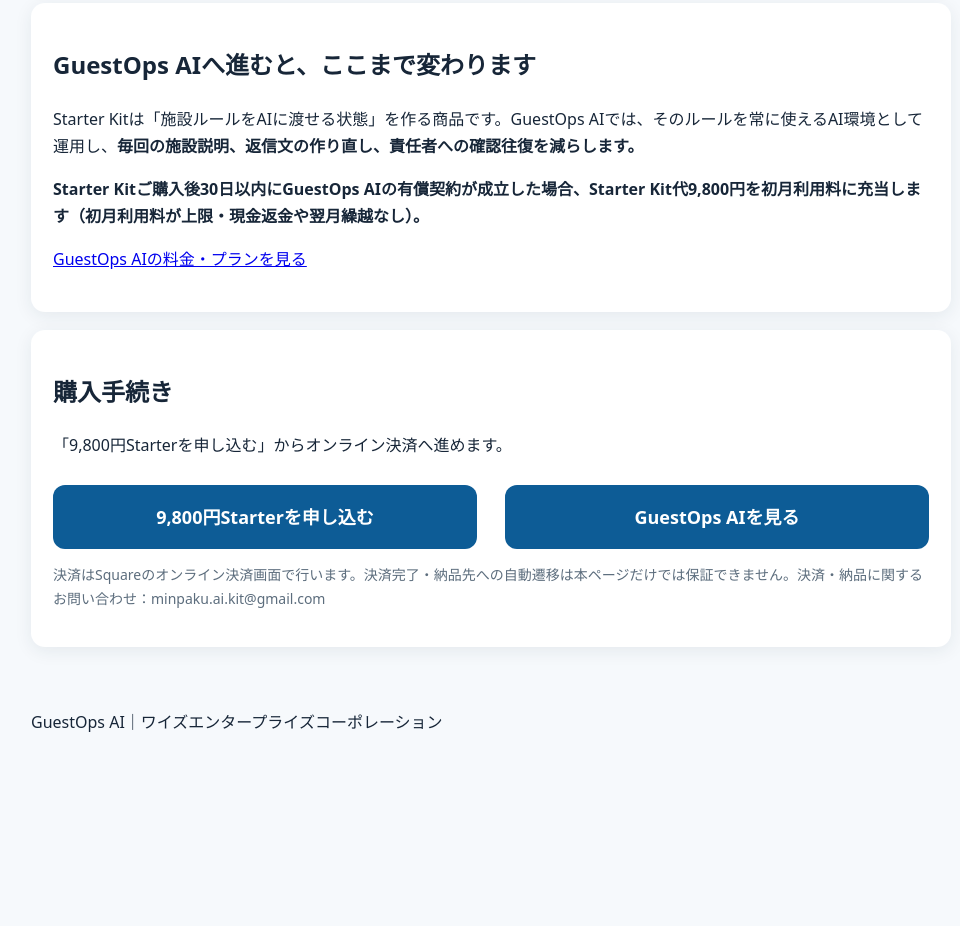
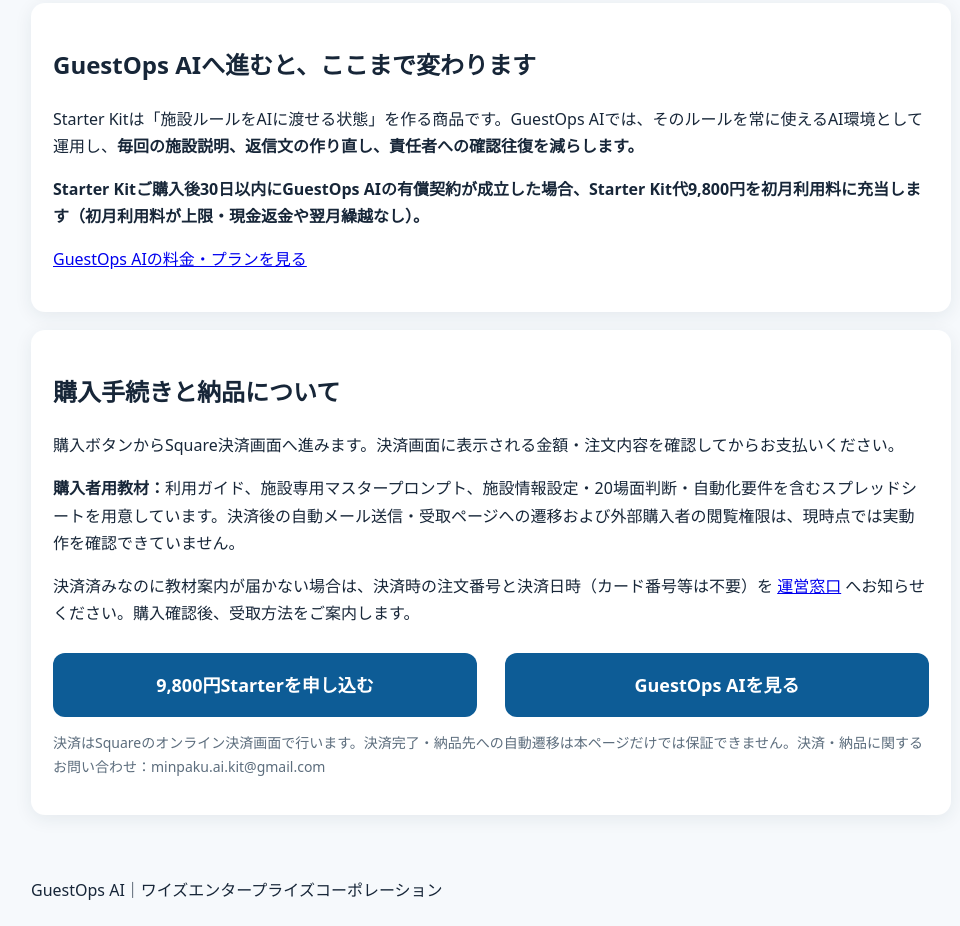
Before and after one commit to ysenterprisecorporation-ship-it/guestops-ai, a website: page docs/starter/order/index.html in a window 1280 px wide. Shown: the part 943-1869 px from the top of the page, without its empty margins (149-1109 px from the left). Before the commit the page ends 1701 px from the top, so only its background shows below. Drawn offline with Linux system fonts and the light colour scheme.

Commit message:
Clarify Starter fulfillment fallback and monthly subscription intake before checkout validation

```diff
--- a/docs/starter/order/index.html
+++ b/docs/starter/order/index.html
@@ -13,7 +13,7 @@
 <section class="card"><div class="price">9,800円 <span class="small">買い切り</span></div><p>1〜3施設程度で、まず手動AI運用を整えたい事業者向けです。</p><div class="grid"><div><h2>納品内容</h2><ul><li>施設情報設定シート</li><li>20場面の返信判断テンプレート</li><li>施設専用マスタープロンプト</li><li>責任者確認・緊急停止条件</li><li>利用手順</li><li>GuestOps AI移行用の自動化要件整理シート</li></ul></div><div><h2>Starterでは自動化しないもの</h2><ul><li>予約サイト・予約管理システムとの自動連携</li><li>AIによる自動送信</li><li>予約日時に合わせた自動メッセージ</li><li>料金の自動変更</li><li>本人確認の自動化</li></ul><p>これらは月額GuestOps AIにおける導入検討対象です。すべてが標準実装済み・提供保証済みという意味ではありません。導入前に対応範囲を確定します。</p></div></div></section>
 
 <section class="card"><h2>GuestOps AIへ進むと、ここまで変わります</h2><p>Starter Kitは「施設ルールをAIに渡せる状態」を作る商品です。GuestOps AIでは、そのルールを常に使えるAI環境として運用し、<strong>毎回の施設説明、返信文の作り直し、責任者への確認往復を減らします。</strong></p><p><strong>Starter Kitご購入後30日以内にGuestOps AIの有償契約が成立した場合、Starter Kit代9,800円を初月利用料に充当します（初月利用料が上限・現金返金や翌月繰越なし）。</strong></p><p><a href="../../#pricing">GuestOps AIの料金・プランを見る</a></p></section>
-<section class="card"><h2>購入手続き</h2><p>「9,800円Starterを申し込む」からオンライン決済へ進めます。</p>
+<section class="card"><h2>購入手続きと納品について</h2><p>購入ボタンからSquare決済画面へ進みます。決済画面に表示される金額・注文内容を確認してからお支払いください。</p><p><strong>購入者用教材：</strong>利用ガイド、施設専用マスタープロンプト、施設情報設定・20場面判断・自動化要件を含むスプレッドシートを用意しています。決済後の自動メール送信・受取ページへの遷移および外部購入者の閲覧権限は、現時点では実動作を確認できていません。</p><p>決済済みなのに教材案内が届かない場合は、決済時の注文番号と決済日時（カード番号等は不要）を <a href="mailto:minpaku.ai.kit@gmail.com?subject=Starter%20Kit%E7%B4%8D%E5%93%81%E7%A2%BA%E8%AA%8D">運営窓口</a> へお知らせください。購入確認後、受取方法をご案内します。</p>
 <div class="purchase-cta-fix" style="margin-top:26px;align-items:stretch">
   <a href="https://square.link/u/nwGxRxvm" target="_blank" rel="noopener"
      style="display:flex;align-items:center;justify-content:center;min-height:64px;padding:16px 20px;border-radius:12px;background:#0d5c96;color:#fff;text-decoration:none;font-size:18px;font-weight:900;text-align:center;box-sizing:border-box">
```
